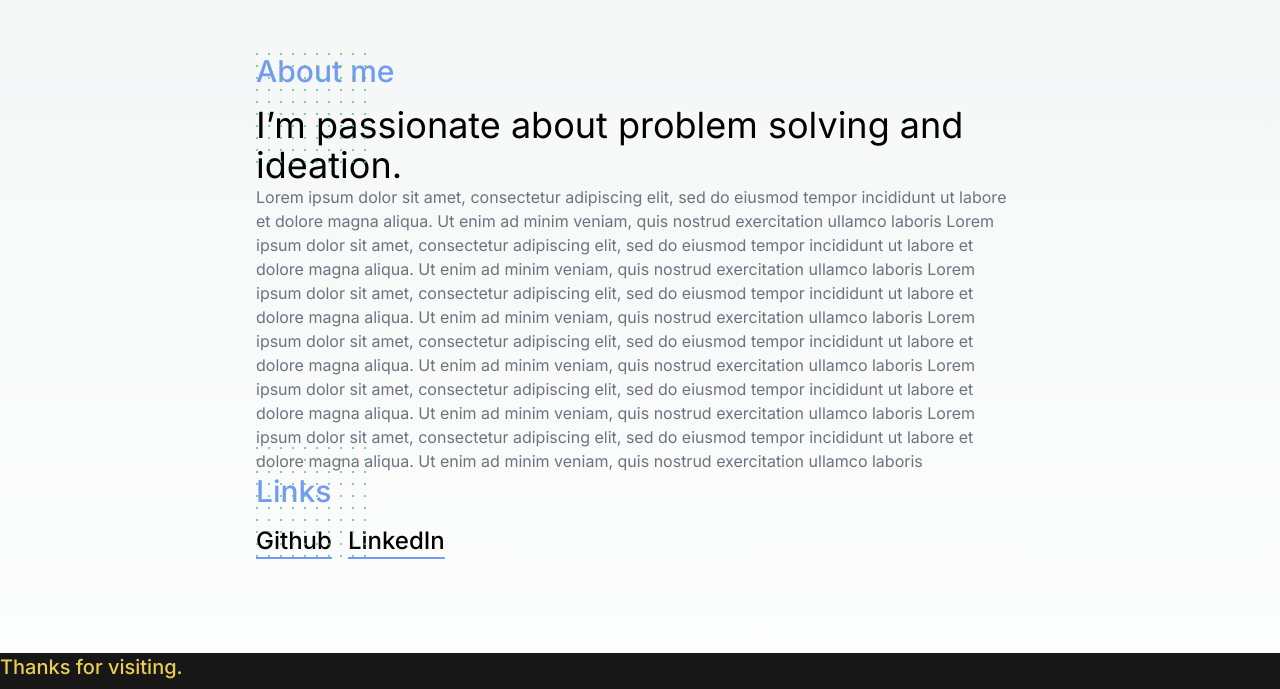
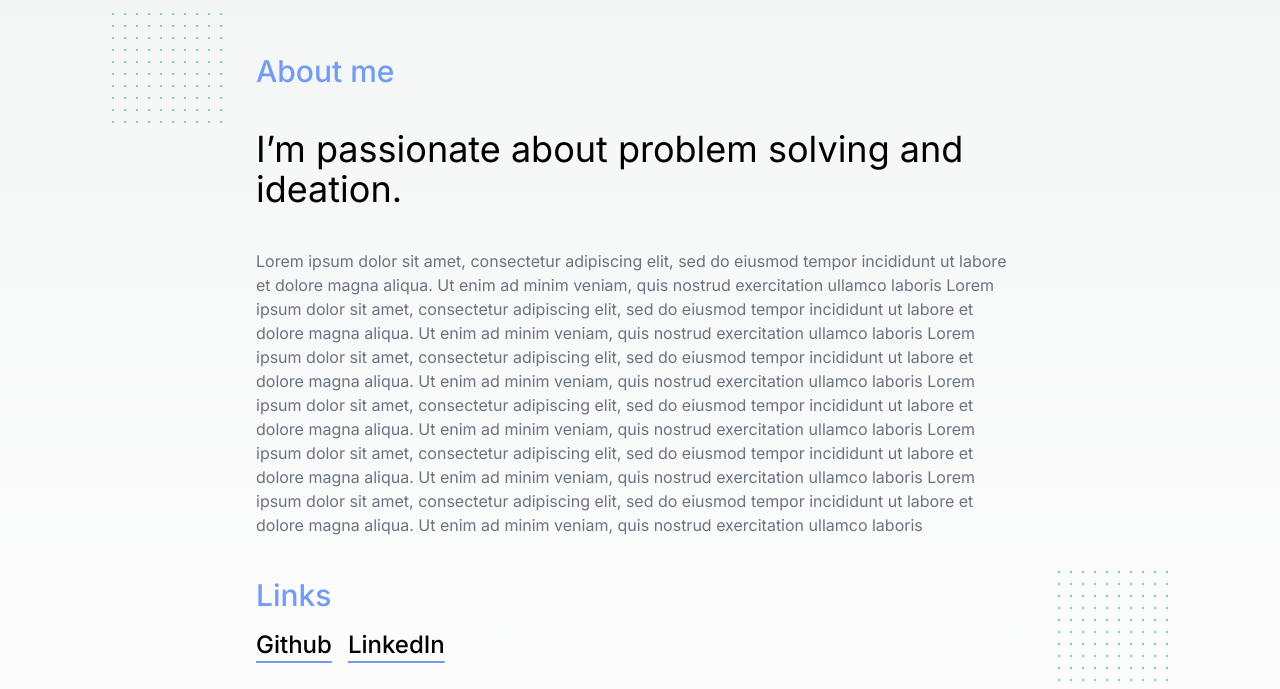
Before and after one commit to AkBo24/Personal-Website, a Next.js app in the folder website/: page / in a window 1280 px wide. Shown: the part 2711-3400 px from the top of the page. Built offline with nearby package versions, Linux system fonts and the light colour scheme.

Commit message:
Positioned grids in about section

```diff
--- a/website/app/Sections/About/About.tsx
+++ b/website/app/Sections/About/About.tsx
@@ -3,18 +3,18 @@ import Grid from '../Landing/components/Grid/Grid';
 
 const About = () => {
     return (
-        <>
+        <div className='relative'>
+            <div className='absolute -top-10 -left-36'>
+                <Grid />
+            </div>
+
+            <div className='absolute -bottom-5 -right-36'>
+                <Grid />
+            </div>
             <div className=' relative sectionContainer'>
-                <div className='absolute top-0'>
-                    <Grid />
-                </div>
-
-                <div className='absolute bottom-0'>
-                    <Grid />
-                </div>
                 <h3 className='sectionHeaderBlue'>About me</h3>
 
-                <h4 className='text-4xl'>
+                <h4 className='text-4xl my-10'>
                     I’m passionate about problem solving and ideation.
                 </h4>
 
@@ -38,7 +38,7 @@ const About = () => {
                     ad minim veniam, quis nostrud exercitation ullamco laboris
                 </p>
 
-                <h3 className='sectionHeaderBlue'>Links</h3>
+                <h3 className='sectionHeaderBlue mt-10'>Links</h3>
 
                 <a
                     href='https://github.com/AkBo24'
@@ -55,7 +55,7 @@ const About = () => {
                     LinkedIn
                 </a>
             </div>
-        </>
+        </div>
     );
 };
 
```
